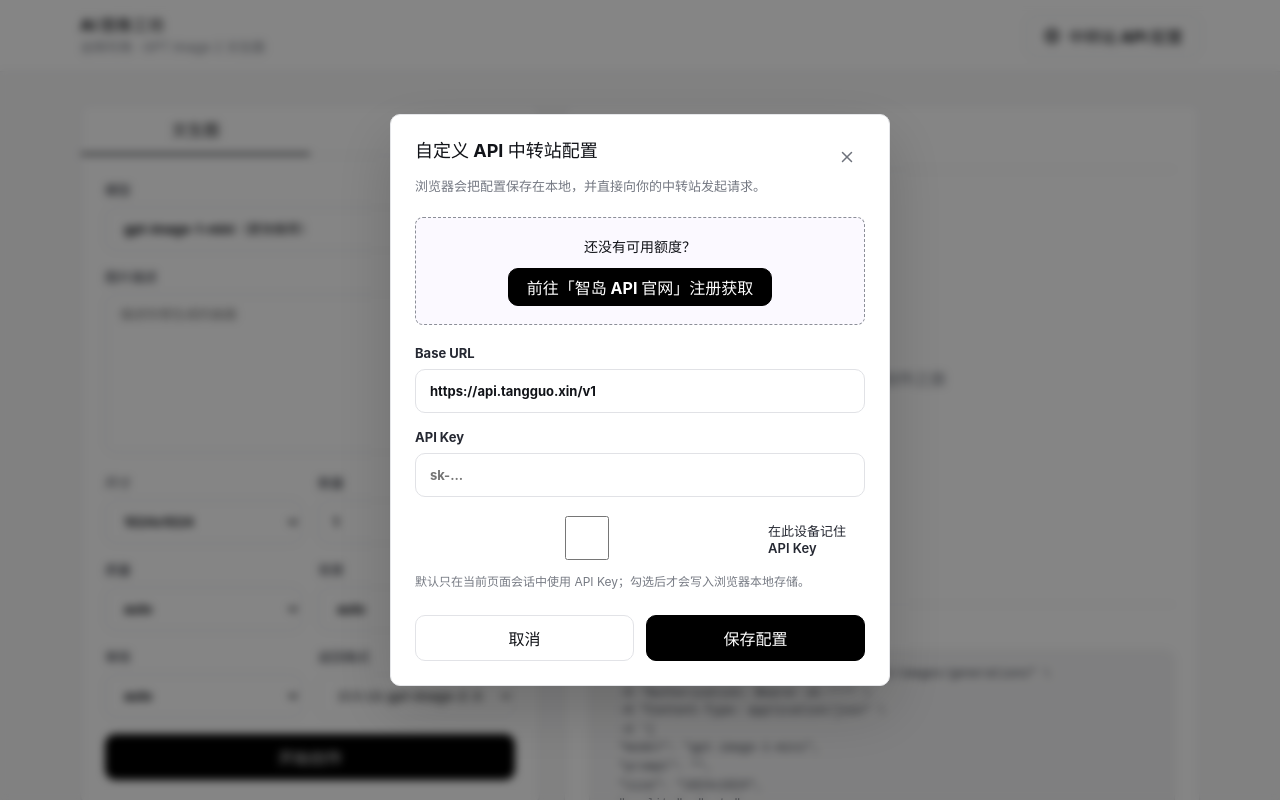
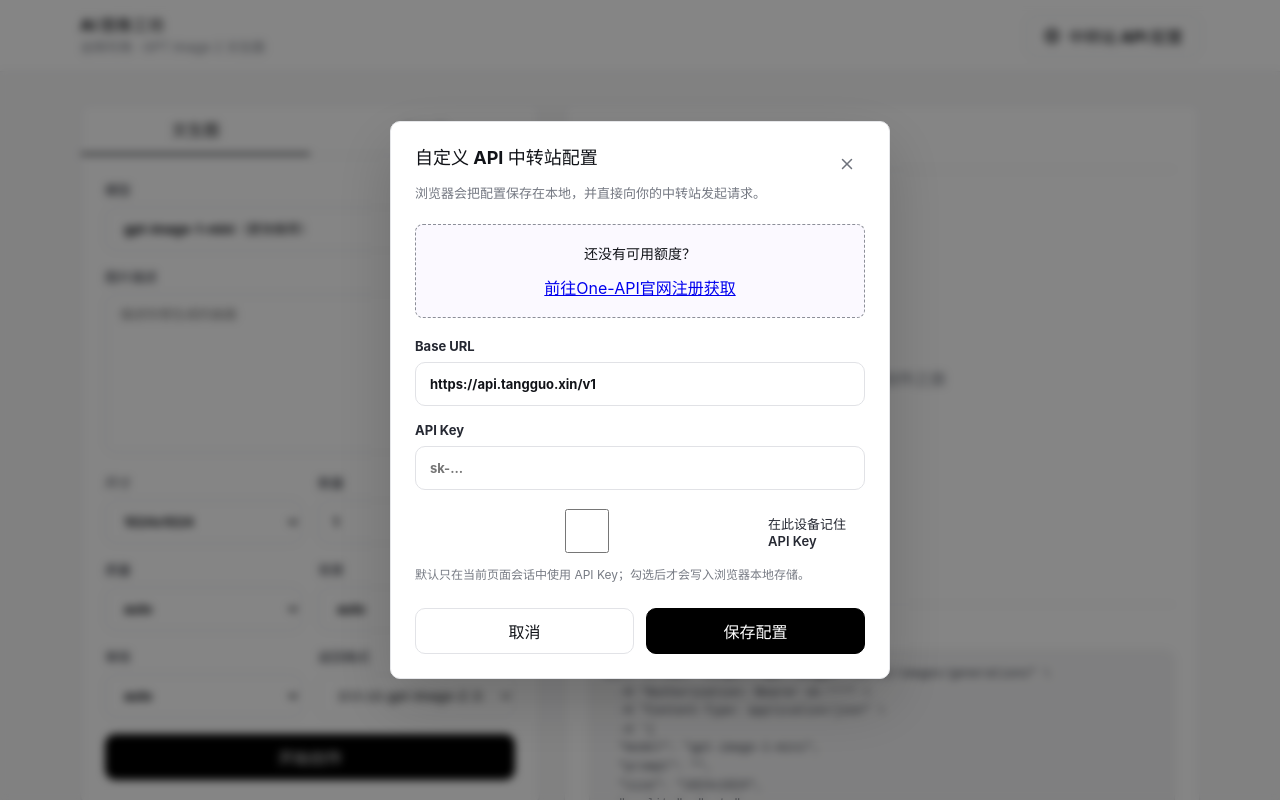
Before and after one commit to Ttt599536561/image-2, a React (Vite) app: page / in a window 1280 px wide. Both pictures are taken after a click on the button "中转站 API 配置". Shown: the top 800 px of the page. Built offline with nearby package versions, Linux system fonts and the light colour scheme.

Commit message:
fix: update api registration link

```diff
--- a/src/components/ApiConfigModal.tsx
+++ b/src/components/ApiConfigModal.tsx
@@ -54,7 +54,9 @@ export function ApiConfigModal({ config, onClose, onSave }: ApiConfigModalProps)
 
         <div className="quota-callout">
           <span>还没有可用额度？</span>
-          <button type="button">前往「智岛 API 官网」注册获取</button>
+          <a href="https://api.tangguo.xin/" rel="noreferrer" target="_blank">
+            前往One-API官网注册获取
+          </a>
         </div>
 
         <form className="modal-form" onSubmit={handleSubmit}>
```
Also changed, not shown: 2 other files (tests, documents, lock files or other folders).
